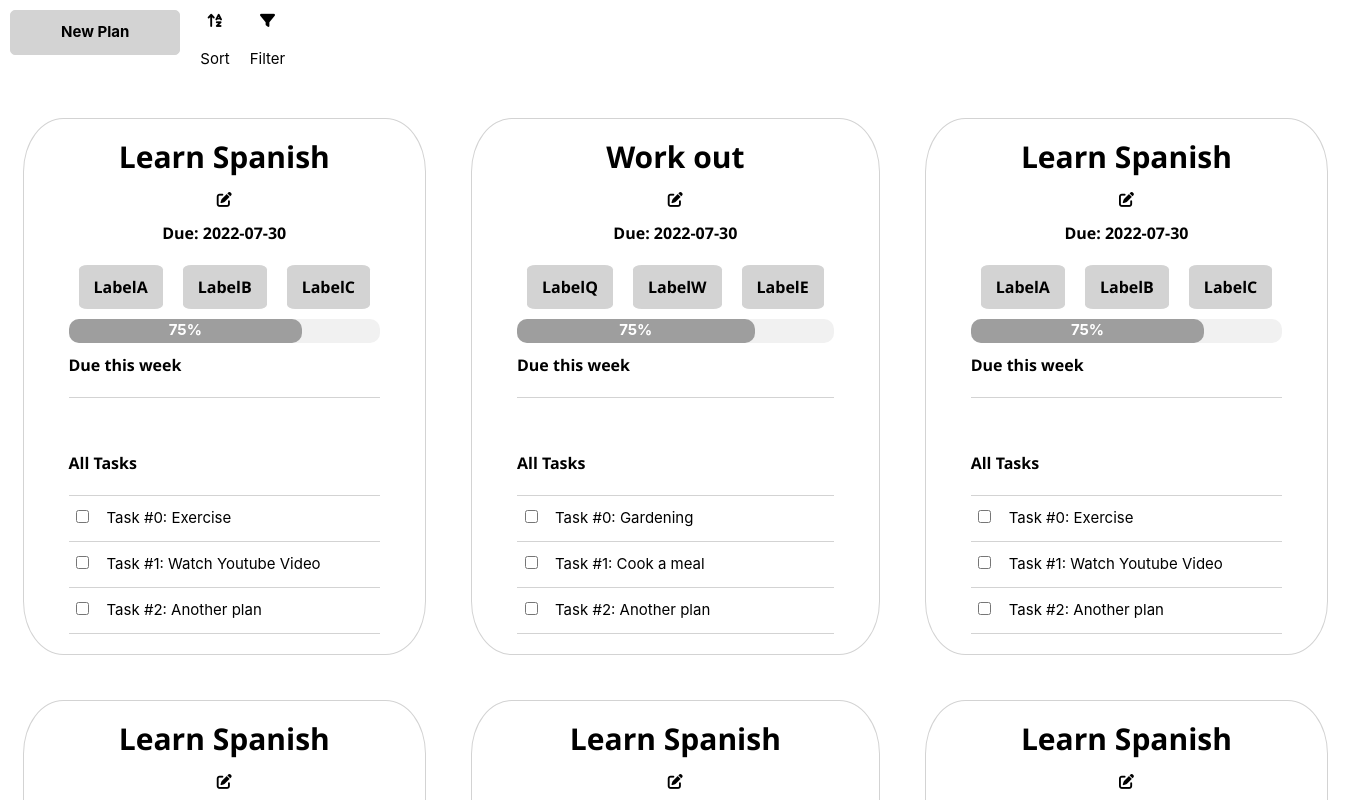
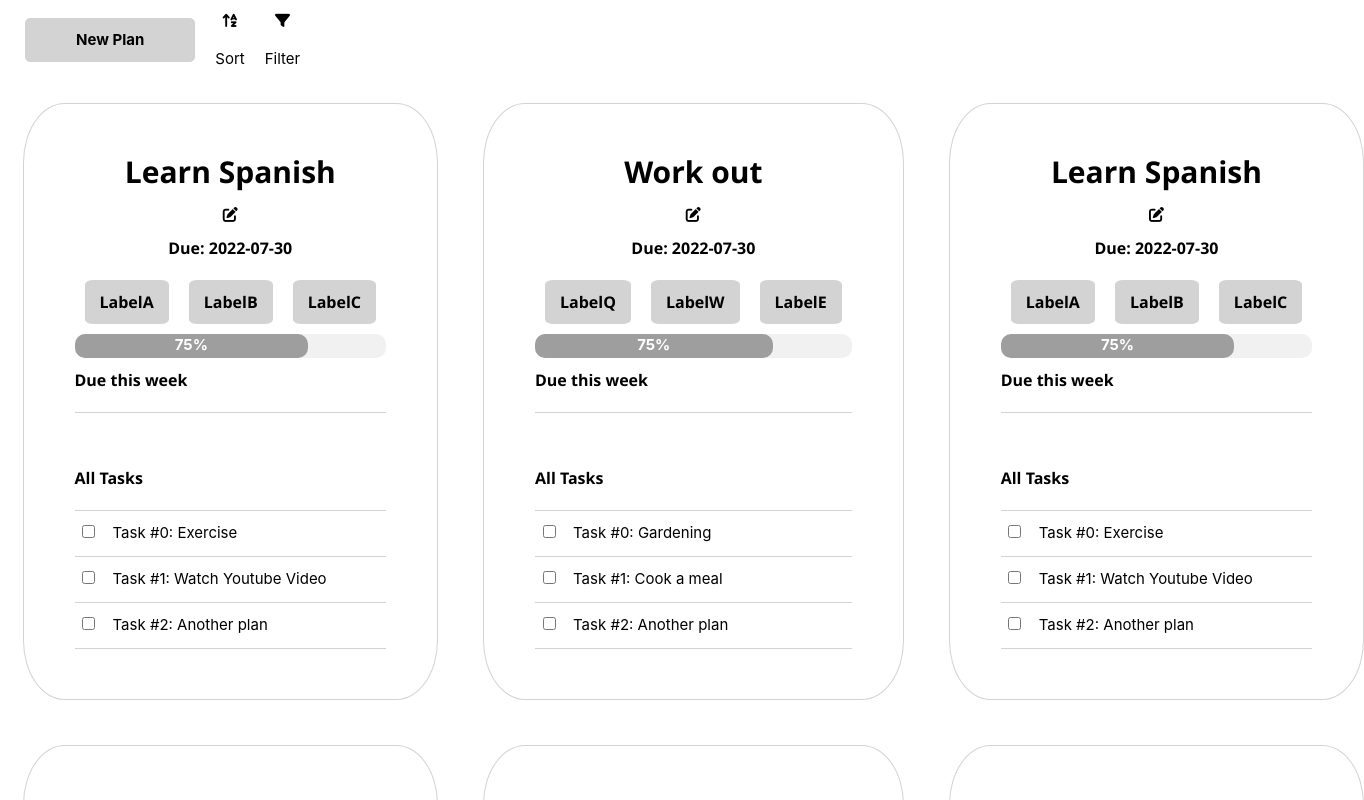
Before and after one commit to ac72177/AJAR-Project, a React (Create React App) app in the folder my-app/: page / in a window 1280 px wide. Shown: the top 800 px of the page, 1364 px wide, since content can reach past the window. Built offline with nearby package versions, Linux system fonts and the light colour scheme.

Commit message:
Clean-up unused code

```diff
--- a/my-app/src/components/App.js
+++ b/my-app/src/components/App.js
@@ -1,18 +1,17 @@
 import "../styles/App.css";
 import Filter from "./Filter";
-import MiniPlan from "./MiniPlan";
+import MiniPlanCard from "./MiniPlanCard";
 import Sort from "./Sort";
 
 function App(props) {
     const cards = [];
-    for (let i = 0; i < props.data.plans.length; i++) {
-        cards.push(
-            <MiniPlan key={i.toString()} cardNumber={i} data={props.data} />
-        );
+    const userPlans = props.data.plans;
+    for (let i = 0; i < userPlans.length; i++) {
+        cards.push(<MiniPlanCard key={i.toString()} id={i} data={props.data} />);
     }
     return (
         <div className="App">
-            <div className="options-container">
+            <div className="section options-container">
                 <div className="option new-plan-button">
                     <button
                         id="new-plan-button"
@@ -31,7 +30,7 @@ function App(props) {
                 </div>
             </div>
 
-            <div className="grid-container">{cards}</div>
+            <div className="section grid-container">{cards}</div>
         </div>
     );
 }
--- a/my-app/src/components/MiniPlan.js
+++ b/my-app/src/components/MiniPlanCard.js
@@ -1,42 +1,57 @@
 import Label from "./Label";
-import MiniTask from "./MiniTask";
+import Subtask from "./Subtask";
 import ProgressBar from "./ProgressBar";
 import "../styles/MiniPlan.css";
 
 function MiniPlan(props) {
+    const thisMiniPlan = props.data.plans[props.id];
     const labels = [];
-    const subplans = [];
-    for (let i = 0; i < props.data.plans[props.cardNumber].labels.length; i++) {
+    const subTasks = [];
+    const dueTasks = [];
+    const currentDate = new Date();
+
+    if (currentDate.getMonth === 1) {
+
+    }
+
+    for (let i = 0; i < thisMiniPlan.labels.length; i++) {
         labels.push(
             <Label
                 key={i.toString()}
                 labelNumber={i}
-                data={props.data.plans[props.cardNumber].labels[i]}
+                data={thisMiniPlan.labels[i]}
             />
         );
     }
 
-    for (let i = 0; i < props.data.plans[props.cardNumber].plans.length; i++) {
-        subplans.push(
-            <MiniTask
+    for (let i = 0; i < thisMiniPlan.plans.length; i++) {
+        subTasks.push(
+            <Subtask
                 key={i.toString()}
                 taskNumber={i}
-                data={props.data.plans[props.cardNumber].plans[i]}
+                data={thisMiniPlan.plans[i]}
             />
         );
     }
+
+    for (let i = 0; i < thisMiniPlan.plans.length; i++) {
+        dueTasks.push(
+            // push subtask
+        );
+    }
+
+
 
     return (
         <div className="card">
             <div className="card-content">
                 <div className="heading-section">
-                    <h2>{props.data.plans[props.cardNumber].name}</h2>
-
+                    <h2>{thisMiniPlan.name}</h2>
                     <i
                         className="fa-solid fa-pen-to-square"
                         onClick={() => alert("TODO: open editing modal")}
                     ></i>
-                    <h6>Due: {props.data.plans[props.cardNumber].dueDate}</h6>
+                    <h6>Due: {thisMiniPlan.dueDate}</h6>
                 </div>
 
                 <div className="labels-section">{labels}</div>
@@ -53,7 +68,7 @@ function MiniPlan(props) {
                     <div className="all-tasks-section">
                         <h6>All Tasks</h6>
                         <hr></hr>
-                        {subplans}
+                        {subTasks}
                     </div>
                 </div>
             </div>
--- a/my-app/src/styles/App.css
+++ b/my-app/src/styles/App.css
@@ -1,5 +1,8 @@
 .App {
     text-align: center;
+}
+
+.section {
 }
 
 .grid-container {
@@ -9,18 +12,19 @@
 
 .options-container {
     display: flex;
-    /* justify-content: flex-start; */
+    align-items: center;
+    max-height: 100px;
+    height: 100%;
+    padding-left: 1em;
 }
 
 .option {
     margin: 10px;
-    /* border: 1px solid blue;
-    height: 50%; */
-    /* vertical-align: middle; */
+    max-height: 60px;
+    height: 100%;
 }
 
 .sort-button {
-    /* border: 1px solid orange; */
 }
 
 #new-plan-button {
@@ -35,6 +39,4 @@
 }
 
 .help-text {
-    /* border: 1px solid orange; */
-    /* padding-bottom: 4em; */
 }
--- a/my-app/src/styles/MiniPlan.css
+++ b/my-app/src/styles/MiniPlan.css
@@ -1,32 +1,23 @@
 .card {
     border: 1px solid lightgrey;
     margin: 1.5em;
-    /* background-color: aliceblue; */
     border-radius: 10%;
+    padding: 2em 0.4em;
 }
 
 .card-content {
-    /* border: 1px solid green; */
     margin: 1em 3em;
 }
 
 .heading-section {
-    /* border: 1px solid green; */
-    /* position: absolute; */
-    /* display: flex; */
-    /* justify-content: flex-end; */
 }
 
 .labels-section {
     display: flex;
-    /* border: 1px solid red; */
     justify-content: center;
 }
 
 .progress-bar-section {
-    /* border: 1px solid red; */
-    /* border-radius: 10px; */
-    /* margin: 0px 2em; */
 }
 
 .subtasks-section {
```
Also changed, not shown: my-app/src/components/Subtask.js (renamed from my-app/src/components/MiniTask.js).
